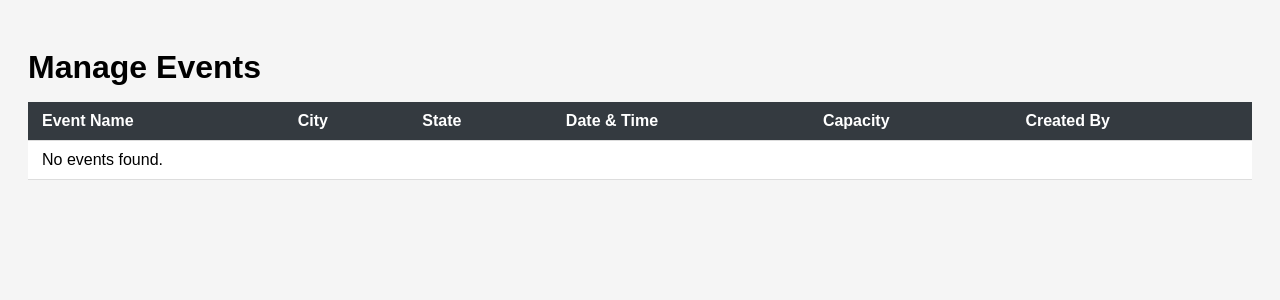
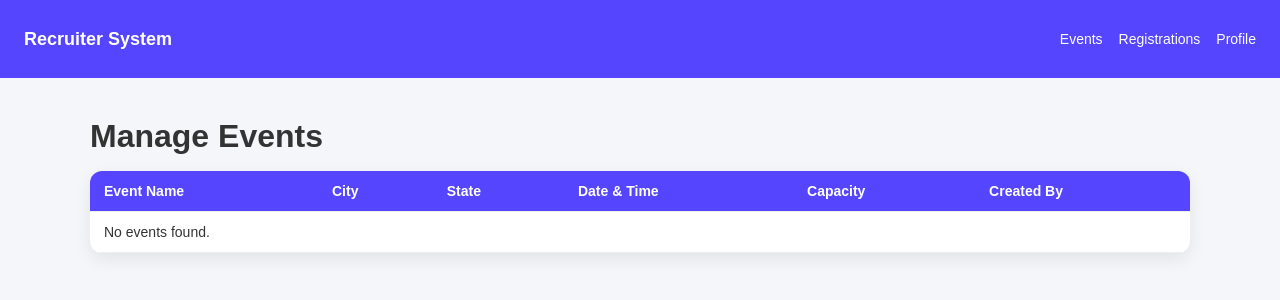
Before and after one commit to nancydej/RecruiterSystem, a Django app: page /events/ in a window 1280 px wide. Shown: the top 300 px of the page. Run offline with Django 5.2, Linux system fonts and the light colour scheme; data that the repository does not hold is empty.

Commit message:
adding styles to all event html pages

```diff
--- a/templates/events/manage_events.html
+++ b/templates/events/manage_events.html
@@ -3,20 +3,149 @@
 <head>
     <meta charset="UTF-8">
     <title>Manage Events</title>
-    <style>
-        body { font-family: Arial, sans-serif; padding: 20px; background: #f5f5f5; }
-        h1 { margin-bottom: 16px; }
-        a.btn { padding: 8px 14px; border-radius: 4px; text-decoration: none; font-size: 14px; display: inline-block; margin-bottom: 16px; }
-        .btn-primary { background: #007bff; color: white; }
-        .btn-warning { background: #ffc107; color: black; }
-        .btn-danger { background: #dc3545; color: white; }
-        table { width: 100%; border-collapse: collapse; background: white; }
-        th, td { padding: 10px 14px; text-align: left; border-bottom: 1px solid #ddd; }
-        th { background: #343a40; color: white; }
-        .actions { display: flex; gap: 8px; }
-    </style>
+<style>
+    /* =========================
+       BASE
+    ========================= */
+
+    body {
+        margin: 0;
+        font-family: Arial, sans-serif;
+        background: #f5f6fa;
+        color: #333;
+    }
+
+    /* =========================
+       NAVBAR
+    ========================= */
+
+    .navbar {
+        display: flex;
+        justify-content: space-between;
+        align-items: center;
+        background: #5545FE;
+        padding: 14px 24px;
+        color: white;
+    }
+
+    .logo {
+        font-size: 18px;
+        font-weight: bold;
+    }
+
+    .nav-links {
+        list-style: none;
+        display: flex;
+        gap: 16px;
+    }
+
+    .nav-links a {
+        color: white;
+        text-decoration: none;
+        font-size: 14px;
+    }
+
+    .nav-links a:hover {
+        opacity: 0.8;
+    }
+
+    /* =========================
+       PAGE LAYOUT
+    ========================= */
+
+    .page-container {
+        max-width: 1100px;
+        margin: 40px auto;
+        padding: 0 20px;
+    }
+
+    h1 {
+        margin-bottom: 16px;
+    }
+
+    /* =========================
+       BUTTONS
+    ========================= */
+
+    a.btn {
+        padding: 10px 14px;
+        border-radius: 8px;
+        text-decoration: none;
+        font-size: 14px;
+        display: inline-block;
+        margin-bottom: 16px;
+        transition: 0.2s ease;
+    }
+
+    a.btn:hover {
+        opacity: 0.85;
+    }
+
+    .btn-primary {
+        background: #5545FE;
+        color: white;
+    }
+
+    .btn-warning {
+        background: #fbbf24;
+        color: black;
+    }
+
+    .btn-danger {
+        background: #ef4444;
+        color: white;
+    }
+
+    /* =========================
+       TABLE
+    ========================= */
+
+    table {
+        width: 100%;
+        border-collapse: collapse;
+        background: white;
+        border-radius: 12px;
+        overflow: hidden;
+        box-shadow: 0 6px 18px rgba(0,0,0,0.08);
+    }
+
+    th, td {
+        padding: 12px 14px;
+        text-align: left;
+        border-bottom: 1px solid #eee;
+        font-size: 14px;
+    }
+
+    th {
+        background: #5545FE;
+        color: white;
+    }
+
+    tr:hover {
+        background: #f9fafb;
+    }
+
+    /* =========================
+       ACTION BUTTONS
+    ========================= */
+
+    .actions {
+        display: flex;
+        gap: 8px;
+    }
+</style>
 </head>
 <body>
+<nav class="navbar">
+    <div class="logo">Recruiter System</div>
+
+    <ul class="nav-links">
+        <li><a href="{% url 'home' %}">Events</a></li>
+        <li><a href="{% url 'my_registrations' %}">Registrations</a></li>
+        <li><a href="{% url 'user_profile' %}">Profile</a></li>
+    </ul>
+</nav>
+<div class="page-container">
     <h1>Manage Events</h1>
 
     {% if request.session.role == "Admin" or request.session.role == "Event Coordinator" %}
@@ -61,5 +190,6 @@
             {% endfor %}
         </tbody>
     </table>
+</div>
 </body>
 </html>
```
Also changed, not shown: templates/events/add_event.html (+148 -13 lines), templates/events/edit_event.html (+147 -13 lines).
